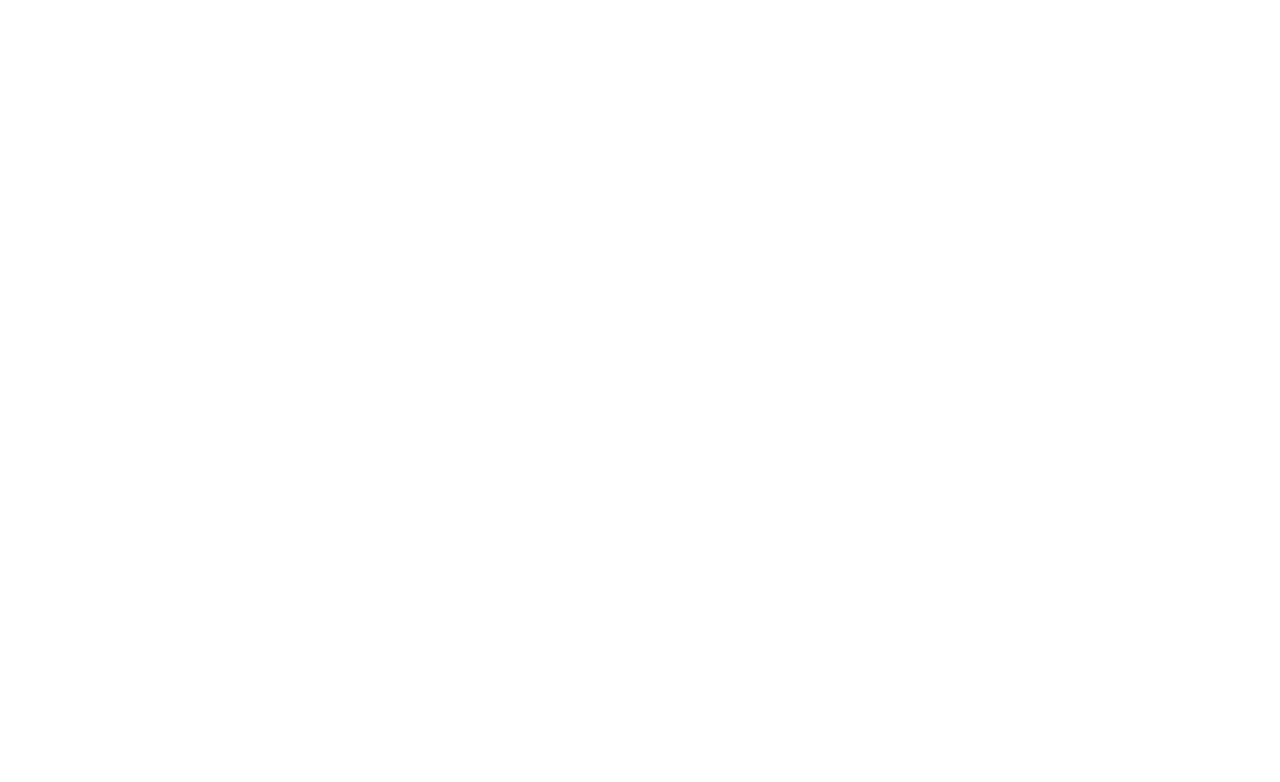
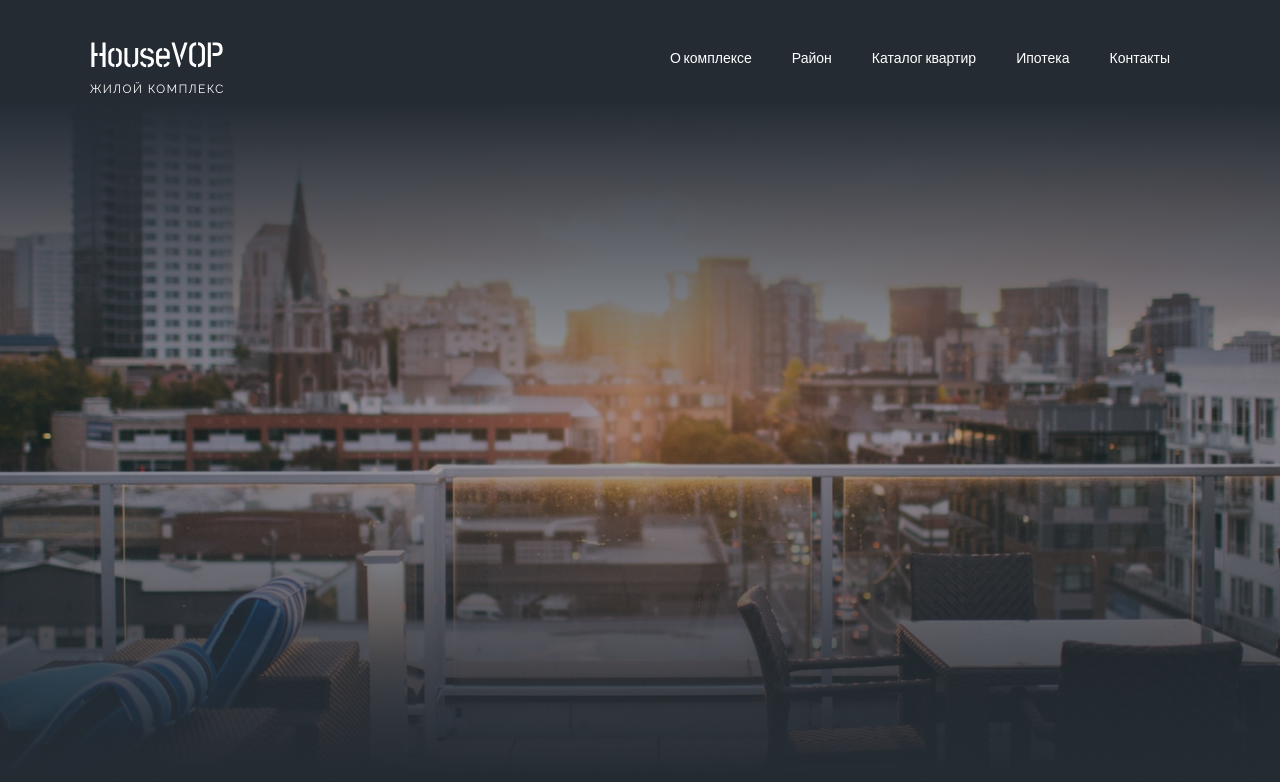
Before and after one commit to DmitryMass/LendingPage, a website: page index.pug in a window 1280 px wide. Drawn offline with nearby package versions, Linux system fonts and the light colour scheme; files that its build step writes are made by us from their sources.

Commit message:
add var&style

```diff
--- a/index.pug
+++ b/index.pug
@@ -6,7 +6,6 @@ html(lang="en")
         meta(name="viewport", content="width=device-width, initial-scale=1.0")
         title Lending
         link(rel="stylesheet", href="./node_modules/bootstrap/dist/css/bootstrap.min.css")
-        link(rel="stylesheet", href="./node_modules/@fortawesome/fontawesome-free/css/all.css")
         link(rel="stylesheet", href="./dist/css/index.css")
         script(src="./node_modules/bootstrap/dist/js/bootstrap.bundle.js")
     body
--- a/pug/header.pug
+++ b/pug/header.pug
@@ -1,2 +1,17 @@
 header.main-header
-    .container
+    .container.flex-container
+        .main-logo
+            a.main-logo_href(href="")
+                object.main-logo_vop(data="../assets/icons/logo.svg", type="")
+        nav.main-nav
+            ul.main-ul.flex-nav
+                li
+                    a.main-href(href="") О комплексе
+                li
+                    a.main-href(href="") Район
+                li
+                    a.main-href(href="") Каталог квартир
+                li
+                    a.main-href(href="") Ипотека
+                li
+                    a.main-href(href="") Контакты
--- a/sass/_header.scss
+++ b/sass/_header.scss
@@ -0,0 +1,31 @@
+.main {
+  &-header {
+    background-image: url(../../assets/images/header-bgc.png);
+    background-size: cover;
+    background-repeat: no-repeat;
+    background-position: center;
+    min-height: 840px;
+    padding-top: 30px;
+  }
+  &-href {
+    font-size: 14px;
+    line-height: 16px;
+    display: inline-block;
+    transition: all 0.3s ease;
+    border-radius: 3px;
+    padding: 7px 20px;
+    &:hover {
+      background-color: $gray;
+      color: $honey;
+    }
+  }
+  &-logo_href {
+    display: inline-block;
+    position: relative;
+    z-index: 1;
+  }
+  &-logo_vop {
+    position: relative;
+    z-index: -1;
+  }
+}
--- a/sass/_var.scss
+++ b/sass/_var.scss
@@ -0,0 +1,7 @@
+/*/ COlors */
+
+$gray: gray;
+$honey: honeydew;
+$white: #ffffff;
+$black: black;
+$gold: #d4c17f;
--- a/sass/index.scss
+++ b/sass/index.scss
@@ -12,6 +12,13 @@ body {
 body {
   font-family: "Lato", sans-serif;
 }
+a {
+  text-decoration: none;
+  color: white;
+}
+li {
+  list-style: none;
+}
 
 /* mixins */
 @mixin container($width) {
@@ -23,3 +30,14 @@ body {
 .container {
   @include container(1100px);
 }
+
+/*flex-containers*/
+.flex-container {
+  display: flex;
+  justify-content: space-between;
+  align-items: center;
+}
+.flex-nav {
+  display: flex;
+  flex-wrap: wrap;
+}
```
Also changed, not shown: assets/icons/logo.svg (added), assets/icons/mark.svg (added), assets/icons/mouse.svg (added), assets/icons/phone.svg (added), assets/images/header-bgc.png (added), dist/css/index.css, dist/css/index.min.css, index.html.
